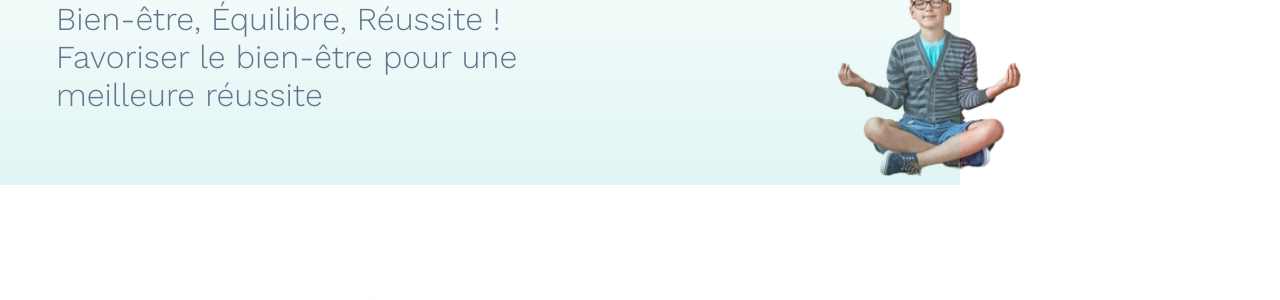
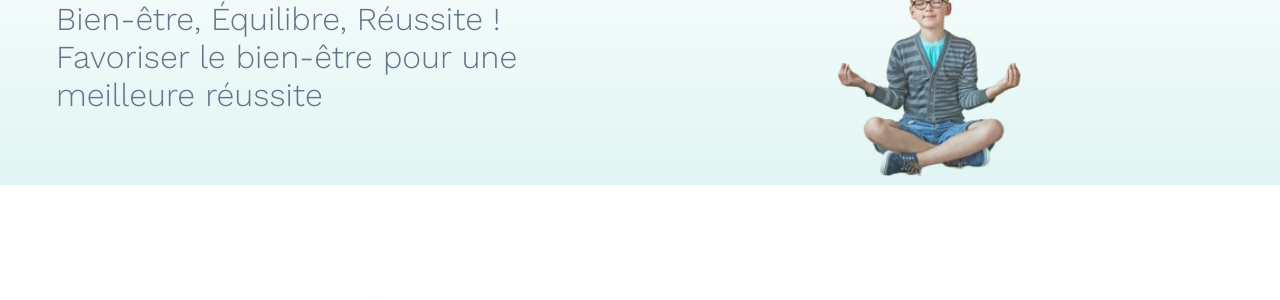
Before and after one commit to Firas-Assali/Lycee-Zen, a plain HTML site: page index.html in a window 1280 px wide. Shown: the part 222-522 px from the top of the page. Drawn offline with nearby package versions, Linux system fonts and the light colour scheme.

Commit message:
Update styles.css

```diff
--- a/styles.css
+++ b/styles.css
@@ -113,7 +113,6 @@ header {
 header::before {
   position: absolute;
   content: "";
-  left: -25%;
   bottom: 0;
   width: 100%;
   height: 100%;
```
